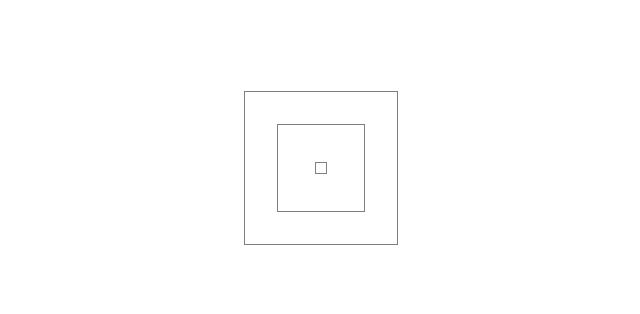
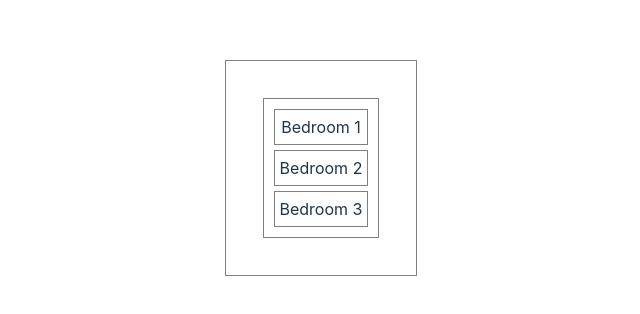
Before and after one commit to NSnyc/ev-floorplan-lab, a React (Vite) app: page / in a window 1280 px wide. Shown: the part 232-546 px from the top of the page, without its empty margins (319-959 px from the left). Built offline with nearby package versions, Linux system fonts and the light colour scheme.

Commit message:
Add Bedrooms

```diff
--- a/src/App.jsx
+++ b/src/App.jsx
@@ -1,13 +1,10 @@
-import { useState } from 'react'
 import './App.css'
 import Floorplan from './FloorPlan'
 
 function App() {
   return (
     <>
-      <div id="root">
-        <Floorplan />
-      </div>
+    <Floorplan />
     </>
   )
 }
--- /dev/null
+++ b/src/Bedroom.jsx
@@ -0,0 +1,7 @@
+const Bedroom = ({bedNum}) => {
+  return (
+    <div>Bedroom {bedNum}</div>
+  )
+}
+
+export default Bedroom
--- a/src/FloorPlan.jsx
+++ b/src/FloorPlan.jsx
@@ -1,7 +1,11 @@
+import Bedroom from "./Bedroom"
+
 const FloorPlan = (props) => {
   return (
     <div>
-
+      <Bedroom bedNum="1" />
+      <Bedroom bedNum="2" />
+      <Bedroom bedNum="3" />
     </div>
   )
 }
```
